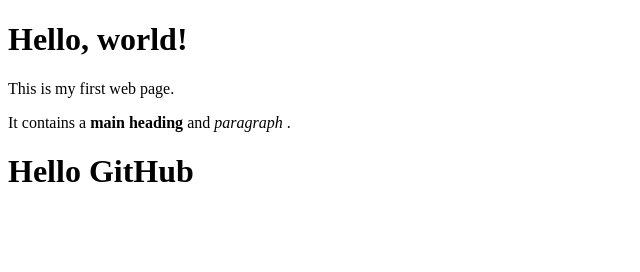
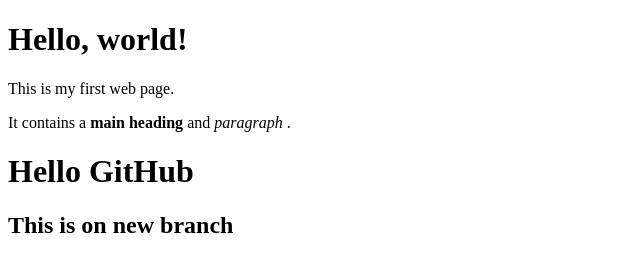
Before and after one commit to Kalyani-techlab/Project4-backup, a plain HTML site: page index.html in a window 1280 px wide. Shown: the whole page, without its empty margins (0-640 px from the left). Drawn offline with Linux system fonts and the light colour scheme.

Commit message:
first commit

```diff
--- a/index.html
+++ b/index.html
@@ -10,5 +10,6 @@
              <strong>main heading</strong> and <em> paragraph </em>.
         </p>
         <h1>Hello GitHub</h1>
+        <h2>This is on new branch</h2>
     </body>
 </html>
```
